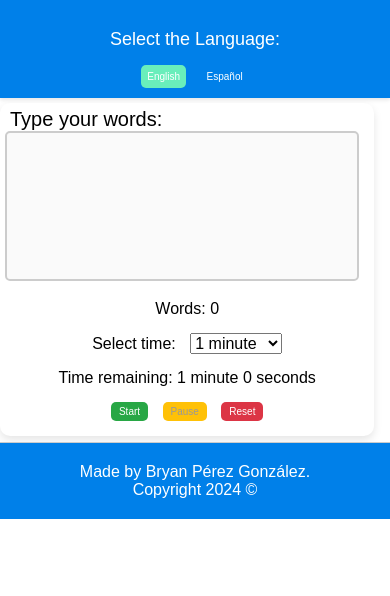
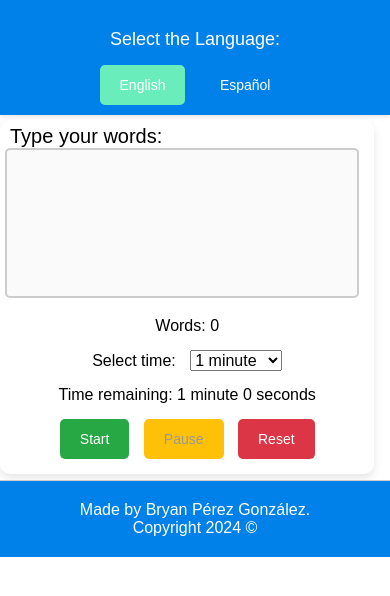
Before and after one commit to BryanG26/Word-Counter, a plain HTML site: page index.html in a window 390 px wide. Shown: the part 188-784 px from the top of the page. Drawn offline with Linux system fonts and the light colour scheme.

Commit message:
Page icon

```diff
--- a/index.html
+++ b/index.html
@@ -6,6 +6,8 @@
     <meta name="viewport" content="width=device-width, initial-scale=1.0">
     <title>Word Counter</title>
     <link rel="stylesheet" href="style.css">
+    <!-- Link to favicon -->
+    <link rel="icon" href="images/favicon.png" type="image/x-icon">
 </head>
 
 <body>
@@ -55,7 +57,6 @@
             </div>
         </div>
     </div>
-
     <footer>
         <div class="footer">
             <label class="footerLabel2" data-key="footerLabel2">Developed by Bryan Pérez González."</label>
@@ -63,7 +64,6 @@
             <label class="footerLabel" data-key="footerLabel"> "Copyright 2024 ©</label>
         </div>
     </footer>
-
     <script src="word-counter.js"></script>
     <script>
         // Prevent copy, cut and paste actions
@@ -92,5 +92,4 @@
         });
     </script>
 </body>
-
 </html>
--- a/style.css
+++ b/style.css
@@ -309,13 +309,13 @@ footer {
     }
 
     .lang-btn {
-        padding: 6px;
-        font-size: 10px;
+        padding: 12px 20px;
+        font-size: 14px;
     }
 
     button {
-        font-size: 10px;
-        padding: 4px 8px;
+        font-size: 14px;
+        padding: 12px 20px;
     }
 
     .Language {
```
Also changed, not shown: images/favicon.png (added).
